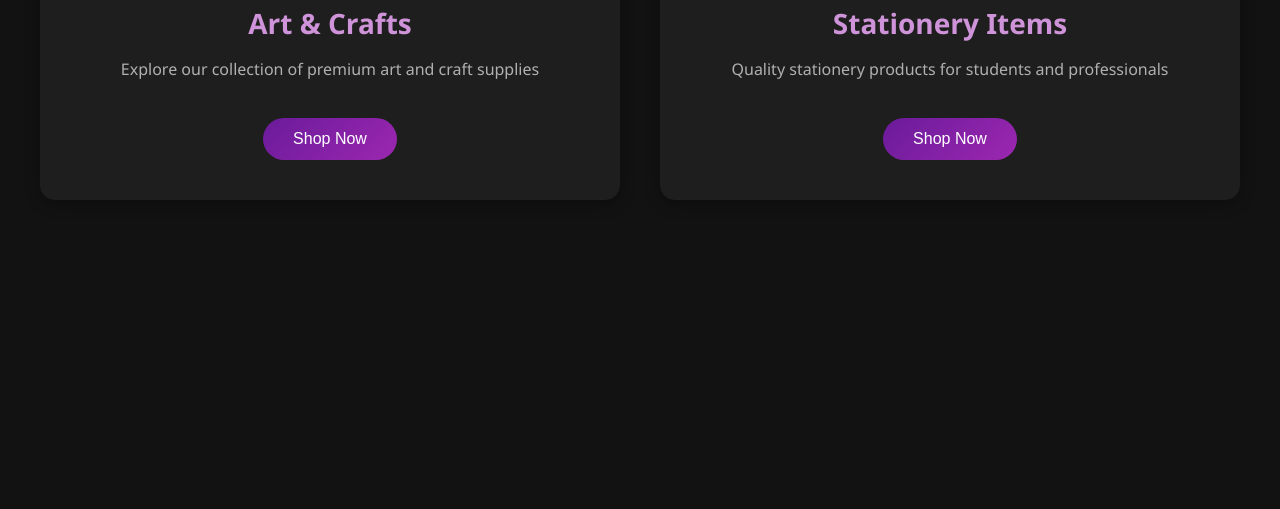
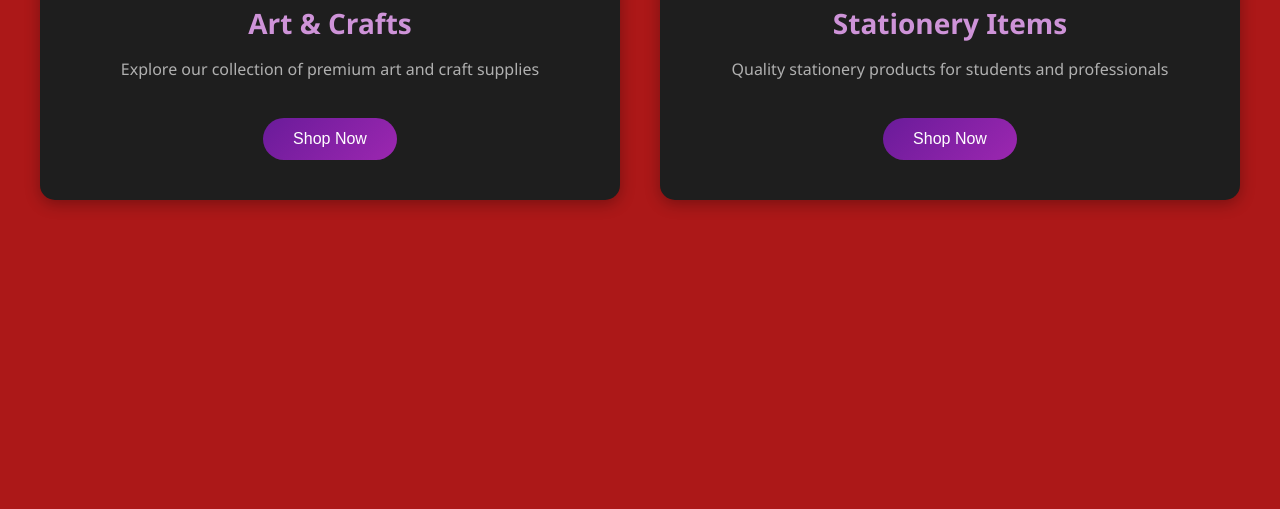
Before and after one commit to ramsri90/Statiz, a website: page index.html in a window 1280 px wide. Shown: the part 291-800 px from the top of the page. Drawn offline with Linux system fonts and the light colour scheme.

Commit message:
AB#12345  Backgorng canged form black to red

```diff
--- a/styles/index.css
+++ b/styles/index.css
@@ -1,7 +1,7 @@
 body {
   margin: 0;
   font-family: Segoe UI;
-  background: #121212;
+  background: #ac1818;
   color: #e0e0e0;
 }
 
```
